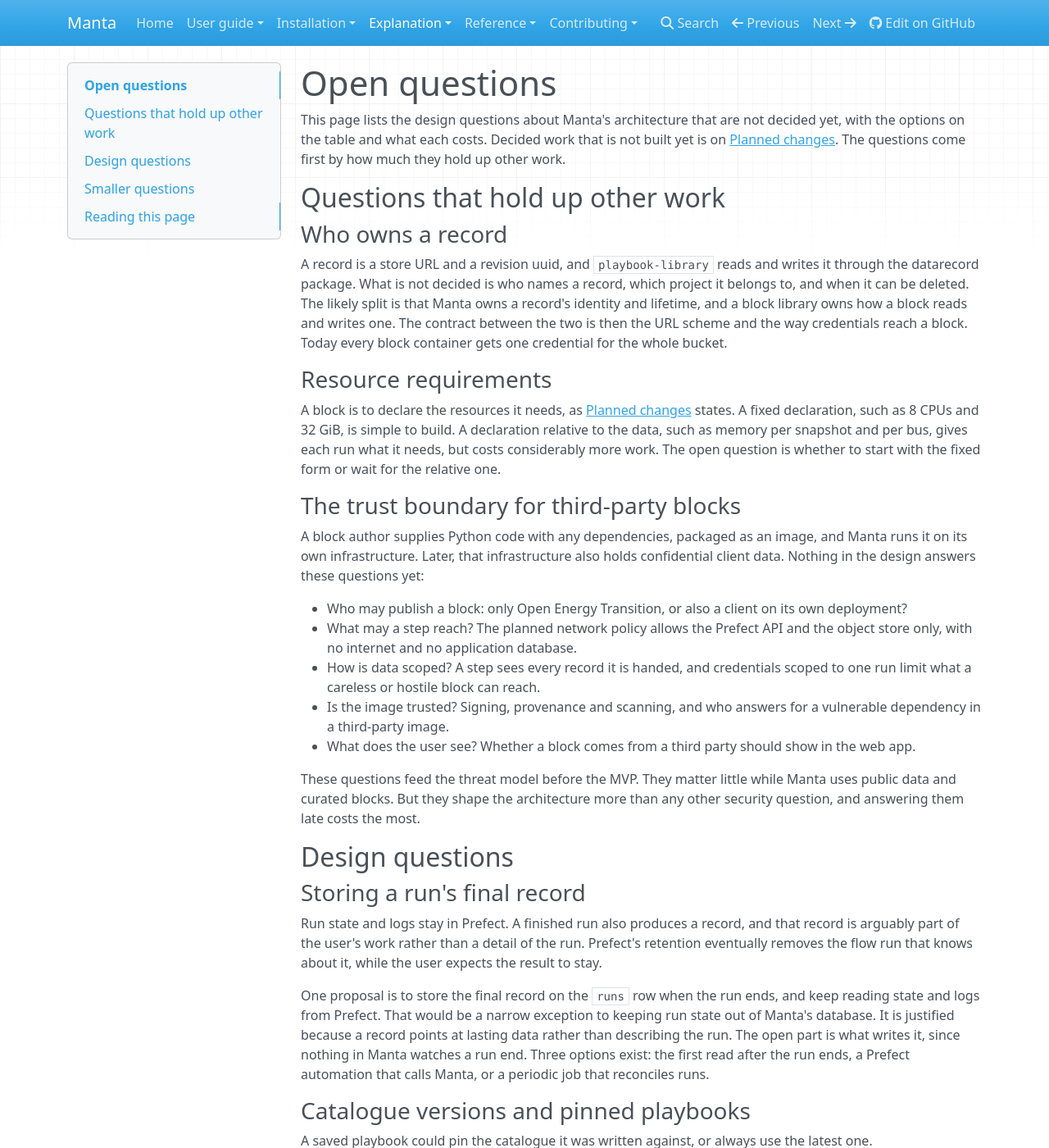
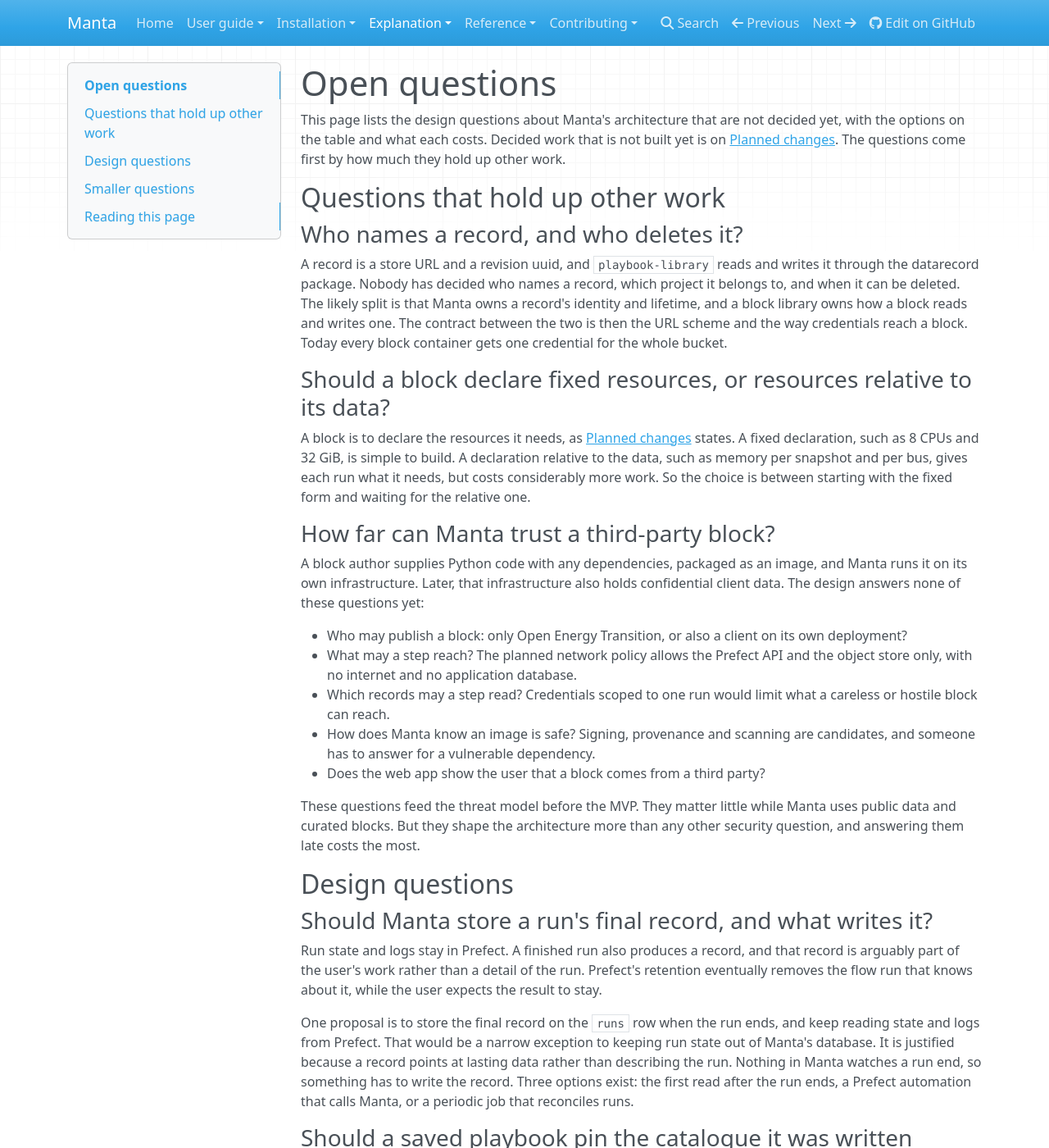
Before and after one commit to manta-plan/manta, an MkDocs documentation site: the page built from docs/explanation/open-questions.md, in a window 1280 px wide and 1400 px high. Shown: the whole window at 82% size. Built offline with MkDocs 1.6.1, drawn with Linux system fonts in a browser that asks for light colours; nearby versions of some CDN libraries; some of the changed text lies outside the part shown.

Commit message:
Open questions are questions.
Co-authored-by: Claude Opus 5.5 <noreply@anthropic.com>
Signed-off-by: Bryn Pickering <17178478+brynpickering@users.noreply.github.com>

```diff
--- a/docs/explanation/open-questions.md
+++ b/docs/explanation/open-questions.md
@@ -11,32 +11,32 @@ The questions come first by how much they hold up other work.
 
 ## Questions that hold up other work
 
-### Who owns a record
+### Who names a record, and who deletes it? {#who-owns-a-record}
 
 A record is a store URL and a revision uuid, and `playbook-library` reads and writes it through the datarecord package.
-What is not decided is who names a record, which project it belongs to, and when it can be deleted.
+Nobody has decided who names a record, which project it belongs to, and when it can be deleted.
 The likely split is that Manta owns a record's identity and lifetime, and a block library owns how a block reads and writes one.
 The contract between the two is then the URL scheme and the way credentials reach a block.
 Today every block container gets one credential for the whole bucket.
 
-### Resource requirements
+### Should a block declare fixed resources, or resources relative to its data? {#resource-requirements}
 
 A block is to declare the resources it needs, as [Planned changes](planned-changes.md#resource-requirements) states.
 A fixed declaration, such as 8 CPUs and 32 GiB, is simple to build.
 A declaration relative to the data, such as memory per snapshot and per bus, gives each run what it needs, but costs considerably more work.
-The open question is whether to start with the fixed form or wait for the relative one.
+So the choice is between starting with the fixed form and waiting for the relative one.
 
-### The trust boundary for third-party blocks
+### How far can Manta trust a third-party block? {#the-trust-boundary-for-third-party-blocks}
 
 A block author supplies Python code with any dependencies, packaged as an image, and Manta runs it on its own infrastructure.
 Later, that infrastructure also holds confidential client data.
-Nothing in the design answers these questions yet:
+The design answers none of these questions yet:
 
 - Who may publish a block: only Open Energy Transition, or also a client on its own deployment?
 - What may a step reach? The planned network policy allows the Prefect API and the object store only, with no internet and no application database.
-- How is data scoped? A step sees every record it is handed, and credentials scoped to one run limit what a careless or hostile block can reach.
-- Is the image trusted? Signing, provenance and scanning, and who answers for a vulnerable dependency in a third-party image.
-- What does the user see? Whether a block comes from a third party should show in the web app.
+- Which records may a step read? Credentials scoped to one run would limit what a careless or hostile block can reach.
+- How does Manta know an image is safe? Signing, provenance and scanning are candidates, and someone has to answer for a vulnerable dependency.
+- Does the web app show the user that a block comes from a third party?
 
 These questions feed the threat model before the MVP.
 They matter little while Manta uses public data and curated blocks.
@@ -44,7 +44,7 @@ But they shape the architecture more than any other security question, and answe
 
 ## Design questions
 
-### Storing a run's final record
+### Should Manta store a run's final record, and what writes it? {#storing-a-runs-final-record}
 
 Run state and logs stay in Prefect.
 A finished run also produces a record, and that record is arguably part of the user's work rather than a detail of the run.
@@ -53,12 +53,12 @@ Prefect's retention eventually removes the flow run that knows about it, while t
 One proposal is to store the final record on the `runs` row when the run ends, and keep reading state and logs from Prefect.
 That would be a narrow exception to keeping run state out of Manta's database.
 It is justified because a record points at lasting data rather than describing the run.
-The open part is what writes it, since nothing in Manta watches a run end.
+Nothing in Manta watches a run end, so something has to write the record.
 Three options exist: the first read after the run ends, a Prefect automation that calls Manta, or a periodic job that reconciles runs.
 
-### Catalogue versions and pinned playbooks
+### Should a saved playbook pin the catalogue it was written against? {#catalogue-versions-and-pinned-playbooks}
 
-A saved playbook could pin the catalogue it was written against, or always use the latest one.
+A saved playbook could pin its catalogue version, or always use the latest catalogue.
 
 Pinning means a playbook written a year ago still checks and runs against the blocks it was written for.
 It needs old catalogues and old block images kept alive, and users eventually need a way to move a playbook to newer blocks.
@@ -68,14 +68,14 @@ But a block that changes its settings then breaks saved playbooks, without their
 Reproducible analysis is a goal of milestone M4, which argues for pinning.
 This needs deciding before Manta stores playbooks, because it decides what a stored playbook contains.
 
-### Where playbooks come from
+### How do the playbooks Manta ships relate to the playbooks users write? {#where-playbooks-come-from}
 
 `playbook-library` ships playbooks as YAML files, and Manta is to store playbooks that users write.
 The roadmap moves from a simple set of ready-made playbooks to playbooks that users define.
-How the two kinds relate is not decided.
-Manta could import the shipped playbooks as starting points, or keep them apart from the ones users write and version them elsewhere.
+Manta could import the shipped playbooks as starting points.
+Or it could keep them apart from the ones users write, and version them elsewhere.
 
-### Passing the catalogue by reference
+### Should a run get the catalogue by reference rather than as a whole? {#passing-the-catalogue-by-reference}
 
 Today the backend passes the whole catalogue to each `run-playbook` flow run, as a JSON string.
 That makes each run self-contained, and the catalogue that checked a playbook is the one that dispatches it.
@@ -86,7 +86,7 @@ The object store suits this because every worker already reaches it, and workers
 Building the catalogue into the runner image is the option to avoid.
 The backend could then check a playbook against one catalogue while the worker dispatches against an older one.
 
-### Choosing a block's image for each run
+### How does a step get the image for its blocks? {#choosing-a-blocks-image-for-each-run}
 
 Today `MANTA_ENV_IMAGES` maps each environment to an image that contains a whole block library, built when the stack starts.
 A third party who adds a modelling framework therefore needs a change to Manta's repository and a rebuild of its images.
@@ -95,17 +95,16 @@ One option is to resolve each step's environment when it runs.
 A step's container would fetch exactly the blocks its playbook names, from whichever library publishes them.
 `MantaBlock.MANIFEST`, `EnvironmentSpec.manifest` and `EnvironmentSpec.image` exist for this, and nothing uses them yet.
 It needs a way to fetch a library, and a cached environment underneath, because installing a solver stack takes minutes.
-What `MANIFEST` means once every environment is an image is open too: drop it, or read it as where to build the image from.
+Once every environment is an image, `MANIFEST` could be dropped, or read as where to build the image from.
 `runner.config.exec_image` is the one place an environment name becomes an image, so either choice changes one function.
 
-### Resuming a run
+### Should a run resume from its last finished step? {#resuming-a-run}
 
 If the playbook worker stops during a run, the run fails and a step it already started runs on without a parent.
 Running the playbook flow on a long-lived process worker makes that rare, not impossible.
-The open question is whether a run should resume from its last finished step.
-That is substantial work, and may pay off for capacity expansion playbooks that run for hours.
+Resuming is substantial work, and may pay off for capacity expansion playbooks that run for hours.
 
-### Sharing pools between tenants
+### How do tenants share the block pool? {#sharing-pools-between-tenants}
 
 Every run in a deployment shares one block pool.
 On a hosted service, a large run of one tenant could then hold back the runs of another.
@@ -115,25 +114,24 @@ The MVP's guest access already limits the size and number of runs, so this is no
 
 ## Smaller questions
 
-### Conditions on data
+### Can a condition ever read data? {#conditions-on-data}
 
 A `when` condition reads only settings, never the data, which makes a playbook checkable before it runs.
 It rules out a step such as "run only if the network has more than 100 buses".
-The open question is whether that limit is acceptable for good, and if not, what could replace it without losing the checks before a run.
+If that limit is not acceptable for good, something has to replace it without losing the checks before a run.
 Nothing needs it yet, and recording it here keeps it from being rediscovered later.
 
-### A queue with no worker
+### How does Manta report a run that waits for a worker? {#a-queue-with-no-worker}
 
 A flow run queued to a pool with no worker waits as `PENDING` with no end, and nothing reports it.
 Prefect can raise an automation on a late run, or Manta could report how long a run has waited on the run endpoint.
-Which one, and what the user is told, is open.
+The user also needs to be told something, and what that is is not decided.
 
-### Observability beyond Prefect
+### What carries metrics and traces beyond Prefect? {#observability-beyond-prefect}
 
 Prefect covers the state and logs of runs.
 It does not cover the backend, the databases or the workers as processes.
-What carries metrics and traces is open.
-So is how one run's id ties together the backend's log, Prefect's log and the audit records the security policy asks for.
+A second question is how one run's id ties together the backend's log, Prefect's log and the audit records the security policy asks for.
 
 ## Reading this page
 
```
